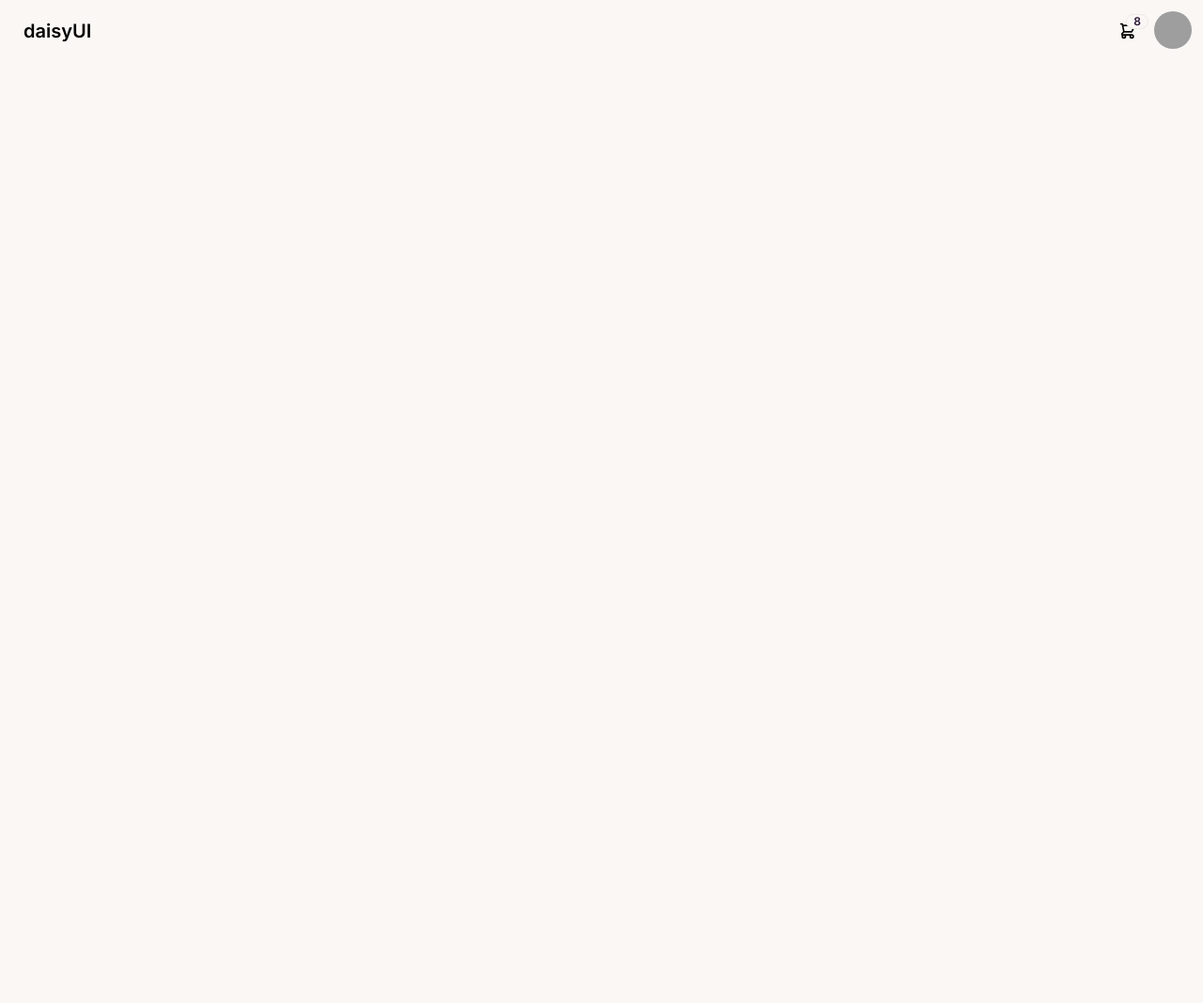
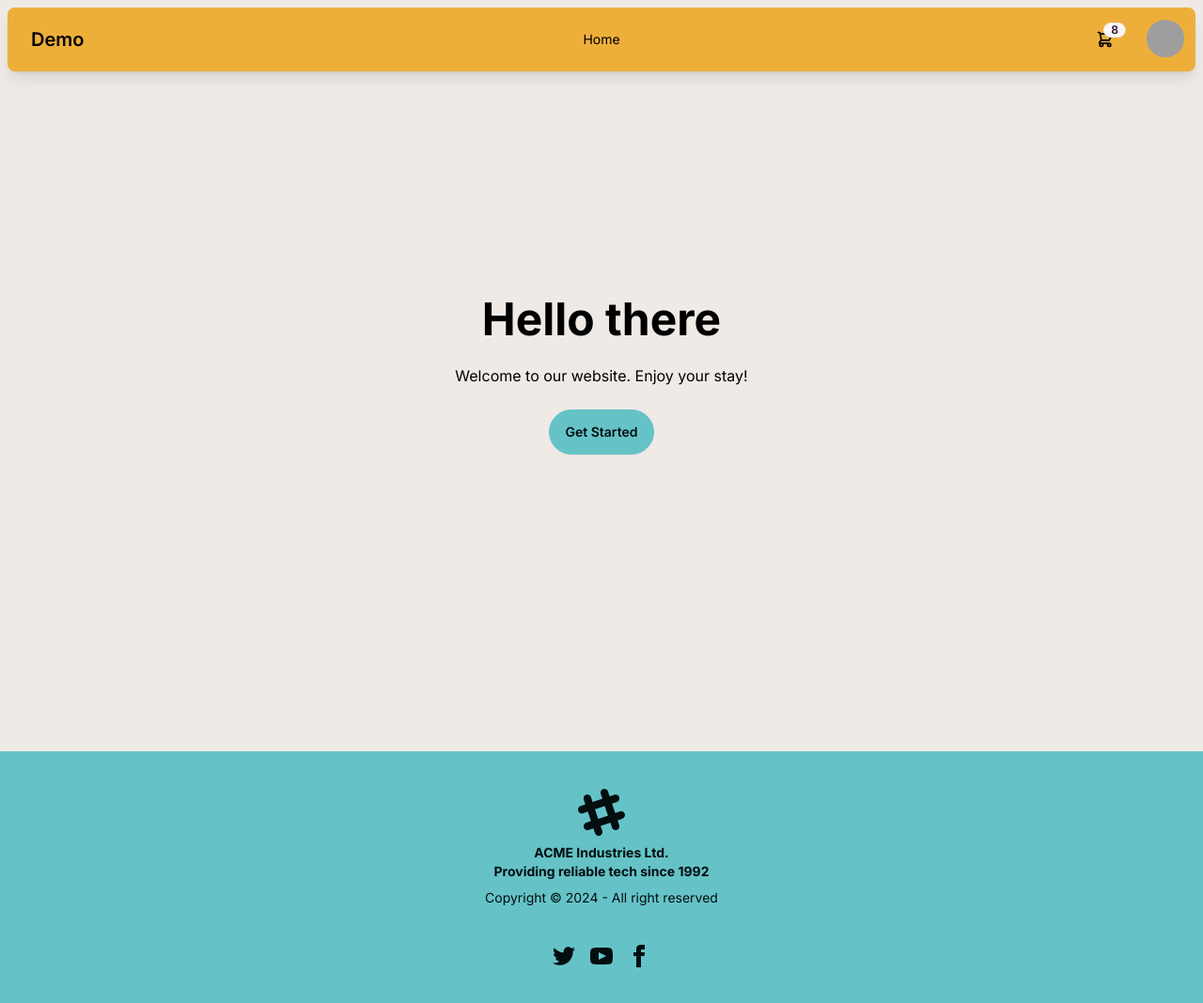
Before and after one commit to lokytech5/demo, a Next.js app: page / in a window 1280 px wide. Shown: the whole page at 94% size. Before the commit the page ends 800 px from the top, so only its background shows below. Built offline with nearby package versions, Linux system fonts and the light colour scheme; grey boxes are pictures that could not be loaded.

Commit message:
update readme.md file and make the homepage looks good

```diff
--- a/app/page.tsx
+++ b/app/page.tsx
@@ -2,17 +2,35 @@
 
 export default function Home() {
   return (
+    <div className="drawer drawer-end">
+      <input id="my-drawer-3" type="checkbox" className="drawer-toggle" />
 
+      {/* Start of Navbar Content */}
+      <div className="drawer-content">
 
-<div className="navbar bg-base-100">
-  <div className="flex-1">
-    <a className="btn btn-ghost text-xl">daisyUI</a>
+        {/* Start of Navbar */}
+        <div className="fixed top-0 left-0 right-0 z-50 p-2"> {/* Adjust padding to reduce height */}
+          <div className="navbar bg-accent rounded-lg shadow-lg mx-auto flex items-center justify-between">
+            <label htmlFor="my-drawer-3" className="btn btn-ghost lg:hidden">
+              <svg xmlns="http://www.w3.org/2000/svg" className="h-5 w-5" fill="none" viewBox="0 0 24 24" stroke="currentColor">
+                <path strokeLinecap="round" strokeLinejoin="round" strokeWidth="2" d="M4 6h16M4 12h8m-8 6h16" />
+              </svg>
+            </label>
+            <div className="navbar-start">
+              <a className="btn btn-ghost normal-case text-xl">Demo</a>
             </div>
-  <div className="flex-none">
+            <div className="navbar-center hidden lg:flex">
+              <ul className="menu menu-horizontal px-1">
+                <li><a className="cursor-pointer">Home</a></li>
+              </ul>
+            </div>
+            <div className="navbar-end flex items-center space-x-4">
               <div className="dropdown dropdown-end">
                 <div tabIndex={0} role="button" className="btn btn-ghost btn-circle">
                   <div className="indicator">
-          <svg xmlns="http://www.w3.org/2000/svg" className="h-5 w-5" fill="none" viewBox="0 0 24 24" stroke="currentColor"><path strokeLinecap="round" strokeLinejoin="round" strokeWidth="2" d="M3 3h2l.4 2M7 13h10l4-8H5.4M7 13L5.4 5M7 13l-2.293 2.293c-.63.63-.184 1.707.707 1.707H17m0 0a2 2 0 100 4 2 2 0 000-4zm-8 2a2 2 0 11-4 0 2 2 0 014 0z" /></svg>
+                    <svg xmlns="http://www.w3.org/2000/svg" className="h-5 w-5" fill="none" viewBox="0 0 24 24" stroke="currentColor">
+                      <path strokeLinecap="round" strokeLinejoin="round" strokeWidth="2" d="M3 3h2l.4 2M7 13h10l4-8H5.4M7 13L5.4 5M7 13l-2.293 2.293c-.63.63-.184 1.707.707 1.707H17m0 0a2 2 0 100 4 2 2 0 000-4zm-8 2a2 2 0 11-4 0 2 2 0 014 0z" />
+                    </svg>
                     <span className="badge badge-sm indicator-item">8</span>
                   </div>
                 </div>
@@ -29,7 +47,7 @@
               <div className="dropdown dropdown-end">
                 <div tabIndex={0} role="button" className="btn btn-ghost btn-circle avatar">
                   <div className="w-10 rounded-full">
-          <img alt="Tailwind CSS Navbar component" src="https://img.daisyui.com/images/stock/photo-1534528741775-53994a69daeb.jpg" />
+                    <img alt="Profile" src="https://img.daisyui.com/images/stock/photo-1534528741775-53994a69daeb.jpg" />
                   </div>
                 </div>
                 <ul tabIndex={0} className="menu menu-sm dropdown-content mt-3 z-[1] p-2 shadow bg-base-100 rounded-box w-52">
@@ -45,6 +63,56 @@
               </div>
             </div>
           </div>
+        </div>
+        {/* End of Navbar */}
 
+        {/* Start of Hero Section */}
+        <div className="hero min-h-screen bg-base-200">
+          <div className="hero-content text-center">
+            <div className="max-w-md">
+              <h1 className="text-5xl font-bold">Hello there</h1>
+              <p className="py-6">Welcome to our website. Enjoy your stay!</p>
+              <button className="btn btn-primary">Get Started</button>
+            </div>
+          </div>
+        </div>
+        {/* End of Hero Section */}
+
+      </div>
+      {/* End of Navbar Content */}
+
+      {/* Start of Drawer */}
+      <div className="drawer-side z-50">
+        <label htmlFor="my-drawer-3" aria-label="close sidebar" className="drawer-overlay"></label>
+        <ul className="menu p-4 w-80 min-h-full bg-base-200 text-base-content flex flex-col justify-center items-center space-y-4 no-underline rounded-box">
+          <li className="text-center">
+            <a className="cursor-pointer">Home</a>
+          </li>
+          <li className="text-center">
+            <a className="cursor-pointer">Demo</a>
+          </li>
+        </ul>
+      </div>
+      {/* End of Drawer */}
+
+      {/* Start of Footer */}
+      <footer className="footer footer-center p-10 bg-primary text-primary-content">
+  <aside>
+    <svg width="50" height="50" viewBox="0 0 24 24" xmlns="http://www.w3.org/2000/svg" fillRule="evenodd" clipRule="evenodd" className="inline-block fill-current"><path d="M22.672 15.226l-2.432.811.841 2.515c.33 1.019-.209 2.127-1.23 2.456-1.15.325-2.148-.321-2.463-1.226l-.84-2.518-5.013 1.677.84 2.517c.391 1.203-.434 2.542-1.831 2.542-.88 0-1.601-.564-1.86-1.314l-.842-2.516-2.431.809c-1.135.328-2.145-.317-2.463-1.229-.329-1.018.211-2.127 1.231-2.456l2.432-.809-1.621-4.823-2.432.808c-1.355.384-2.558-.59-2.558-1.839 0-.817.509-1.582 1.327-1.846l2.433-.809-.842-2.515c-.33-1.02.211-2.129 1.232-2.458 1.02-.329 2.13.209 2.461 1.229l.842 2.515 5.011-1.677-.839-2.517c-.403-1.238.484-2.553 1.843-2.553.819 0 1.585.509 1.85 1.326l.841 2.517 2.431-.81c1.02-.33 2.131.211 2.461 1.229.332 1.018-.21 2.126-1.23 2.456l-2.433.809 1.622 4.823 2.433-.809c1.242-.401 2.557.484 2.557 1.838 0 .819-.51 1.583-1.328 1.847m-8.992-6.428l-5.01 1.675 1.619 4.828 5.011-1.674-1.62-4.829z"></path></svg>
+    <p className="font-bold">
+      ACME Industries Ltd. <br/>Providing reliable tech since 1992
+    </p>
+    <p>Copyright © 2024 - All right reserved</p>
+  </aside>
+  <nav>
+    <div className="grid grid-flow-col gap-4">
+      <a><svg xmlns="http://www.w3.org/2000/svg" width="24" height="24" viewBox="0 0 24 24" className="fill-current"><path d="M24 4.557c-.883.392-1.832.656-2.828.775 1.017-.609 1.798-1.574 2.165-2.724-.951.564-2.005.974-3.127 1.195-.897-.957-2.178-1.555-3.594-1.555-3.179 0-5.515 2.966-4.797 6.045-4.091-.205-7.719-2.165-10.148-5.144-1.29 2.213-.669 5.108 1.523 6.574-.806-.026-1.566-.247-2.229-.616-.054 2.281 1.581 4.415 3.949 4.89-.693.188-1.452.232-2.224.084.626 1.956 2.444 3.379 4.6 3.419-2.07 1.623-4.678 2.348-7.29 2.04 2.179 1.397 4.768 2.212 7.548 2.212 9.142 0 14.307-7.721 13.995-14.646.962-.695 1.797-1.562 2.457-2.549z"></path></svg></a>
+      <a><svg xmlns="http://www.w3.org/2000/svg" width="24" height="24" viewBox="0 0 24 24" className="fill-current"><path d="M19.615 3.184c-3.604-.246-11.631-.245-15.23 0-3.897.266-4.356 2.62-4.385 8.816.029 6.185.484 8.549 4.385 8.816 3.6.245 11.626.246 15.23 0 3.897-.266 4.356-2.62 4.385-8.816-.029-6.185-.484-8.549-4.385-8.816zm-10.615 12.816v-8l8 3.993-8 4.007z"></path></svg></a>
+      <a><svg xmlns="http://www.w3.org/2000/svg" width="24" height="24" viewBox="0 0 24 24" className="fill-current"><path d="M9 8h-3v4h3v12h5v-12h3.642l.358-4h-4v-1.667c0-.955.192-1.333 1.115-1.333h2.885v-5h-3.808c-3.596 0-5.192 1.583-5.192 4.615v3.385z"></path></svg></a>
+    </div>
+  </nav>
+</footer>
+      {/* End of Footer */}
+    </div>
   )
 }
```
Also changed, not shown: 1 other file (tests, documents, lock files or other folders). Lines whose indentation alone changed are shown as unchanged.
